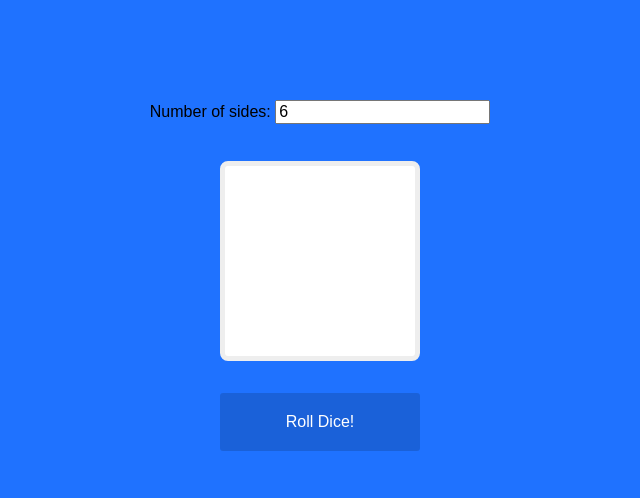
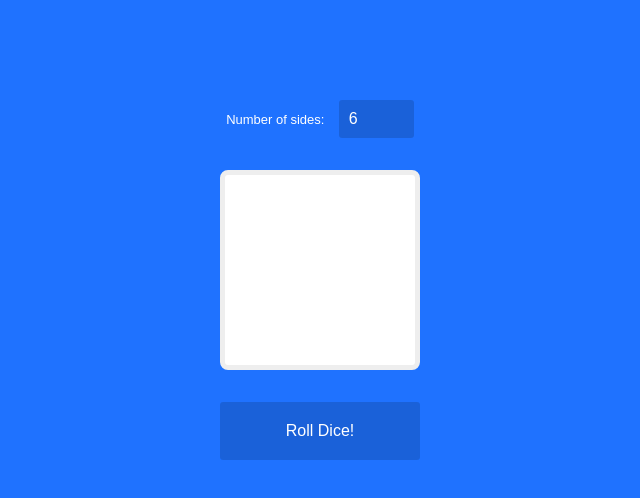
Before and after one commit to DylanMacnab/dice-simulator, a plain HTML site: page index.html in a window 1280 px wide. Shown: the whole page, without its empty margins (320-960 px from the left). Drawn offline with Linux system fonts and the light colour scheme.

Commit message:
Edit style

```diff
--- a/js/min/UI-min.js
+++ b/js/min/UI-min.js
@@ -1 +1 @@
-function printNumber(t){var e=document.getElementById("placeholder");e.innerHTML=t}var button=document.getElementById("button");button.addEventListener("click",function(){var t=dice.roll();printNumber(t)});
+function printNumber(e){var t=document.getElementById("placeholder");t.innerHTML=e}var button=document.getElementById("button");button.addEventListener("click",function(){var e=document.getElementById("sidesInput").value;dice.setSides(e);var t=Math.floor(10*Math.random())+1,n=0,r=setInterval(function(){n===t&&clearInterval(r);var e=dice.roll();printNumber(e),n++},100)});
--- /dev/null
+++ b/js/min/dice-min.js
@@ -0,0 +1 @@
+function Dice(){this.sides=6,this.setSides=function(i){this.sides=i},this.roll=function(){var i=Math.floor(Math.random()*this.sides)+1;return i}}var dice=new Dice;
--- a/scss/blocks/_buttons.scss
+++ b/scss/blocks/_dice.scss
@@ -1,5 +1,5 @@
 // **************************************************
-// Name: button.scss
+// Name: dice.scss
 // Description: buttons styles, <a> & <button>
 // **************************************************
 
@@ -33,3 +33,24 @@
   font-size: 60px;
   line-height: 1;
 }
+
+
+// Sides Input and Label
+// ------------------------
+
+.sides-label {
+  color: white;
+  font-size: 13px;
+}
+
+.sides-input {
+  display: inline-block;
+  margin-left: 10px;
+  padding: 10px;
+  border: none;
+  border-radius: 3px;
+  width: 75px;
+  border: none;
+  background: rgba(black, .15);
+  color: white;
+}
--- a/scss/main.scss
+++ b/scss/main.scss
@@ -26,4 +26,4 @@
 // B L O C K S: Sections, reusable code, patterns
 // --------------------------------------------
 
-  @import "blocks/_buttons";
+  @import "blocks/_dice";
```
Also changed, not shown: css/main.css.
